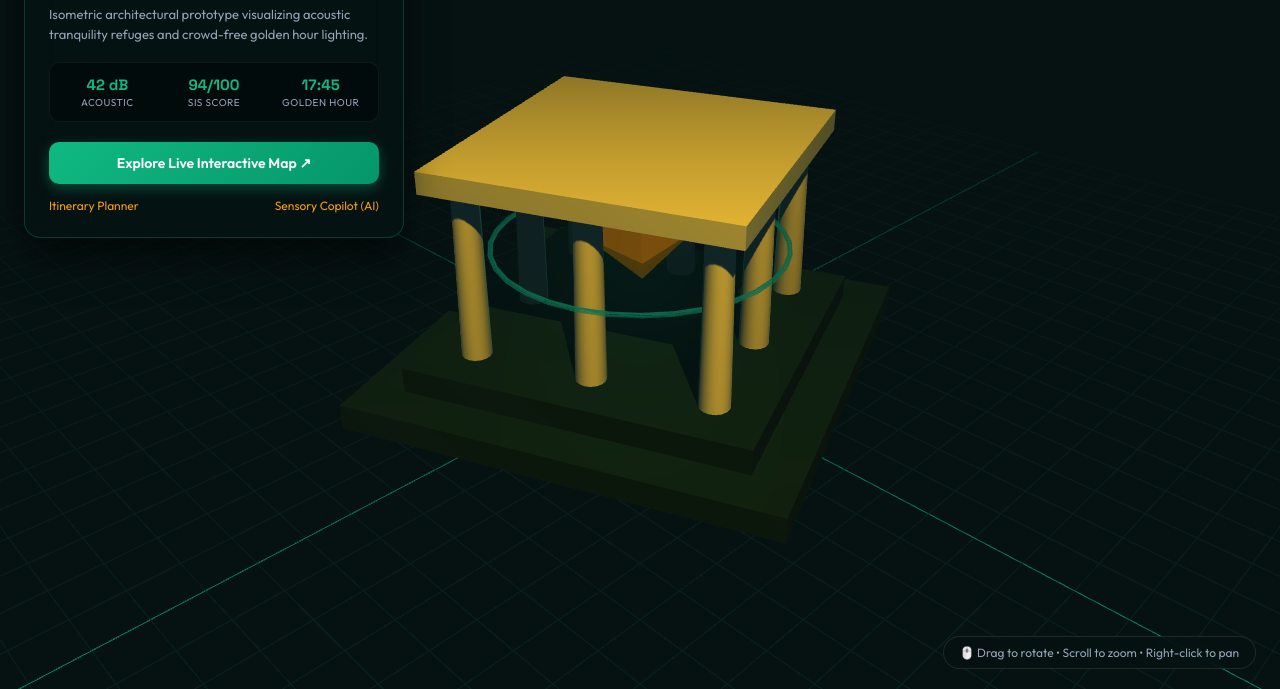
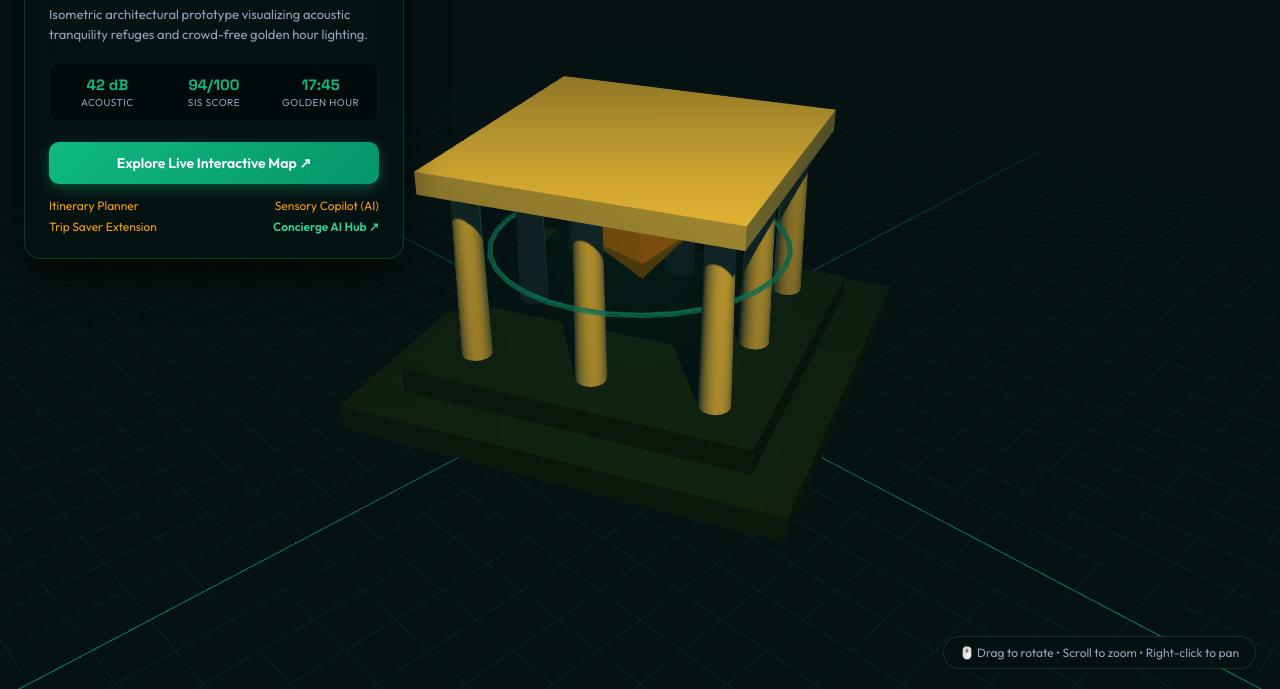
Before and after one commit to spacelabdevteam-hub/the-sensory-atlas-prototype, a plain HTML site: page index.html in a window 1280 px wide. Shown: the part 111-800 px from the top of the page. Drawn offline with nearby package versions, Linux system fonts and the light colour scheme; animation ran at ten frames a second.

Commit message:
Refactor sub-links layout and add new links
Updated the layout of sub-links to use flexbox for better alignment and added new sub-links with improved structure.

```diff
--- a/index.html
+++ b/index.html
@@ -148,9 +148,16 @@
 
     .sub-links {
       display: flex;
-      justify-content: space-between;
+      flex-direction: column;
+      gap: 6px;
       margin-top: 14px;
       font-size: 12px;
+    }
+
+    .sub-links-row {
+      display: flex;
+      justify-content: space-between;
+      align-items: center;
     }
 
     .sub-links a {
@@ -234,8 +241,14 @@
     </a>
 
     <div class="sub-links">
-      <a href="https://spacejourney.app/en/itinerary-planner/" target="_blank">Itinerary Planner</a>
-      <a href="https://spacejourney.app/en/ai-journey-assistant/" target="_blank">Sensory Copilot (AI)</a>
+      <div class="sub-links-row">
+        <a href="https://spacejourney.app/en/itinerary-planner/" target="_blank">Itinerary Planner</a>
+        <a href="https://spacejourney.app/en/ai-journey-assistant/" target="_blank">Sensory Copilot (AI)</a>
+      </div>
+      <div class="sub-links-row">
+        <a href="https://spacejourney.app/en/travel-extension-chrome-safari/" target="_blank">Trip Saver Extension</a>
+        <a href="https://concierge.spacelab.network/concierge-ai-hub" target="_blank" style="color: #34D399; font-weight: 600;">Concierge AI Hub ↗</a>
+      </div>
     </div>
   </aside>
 
```
